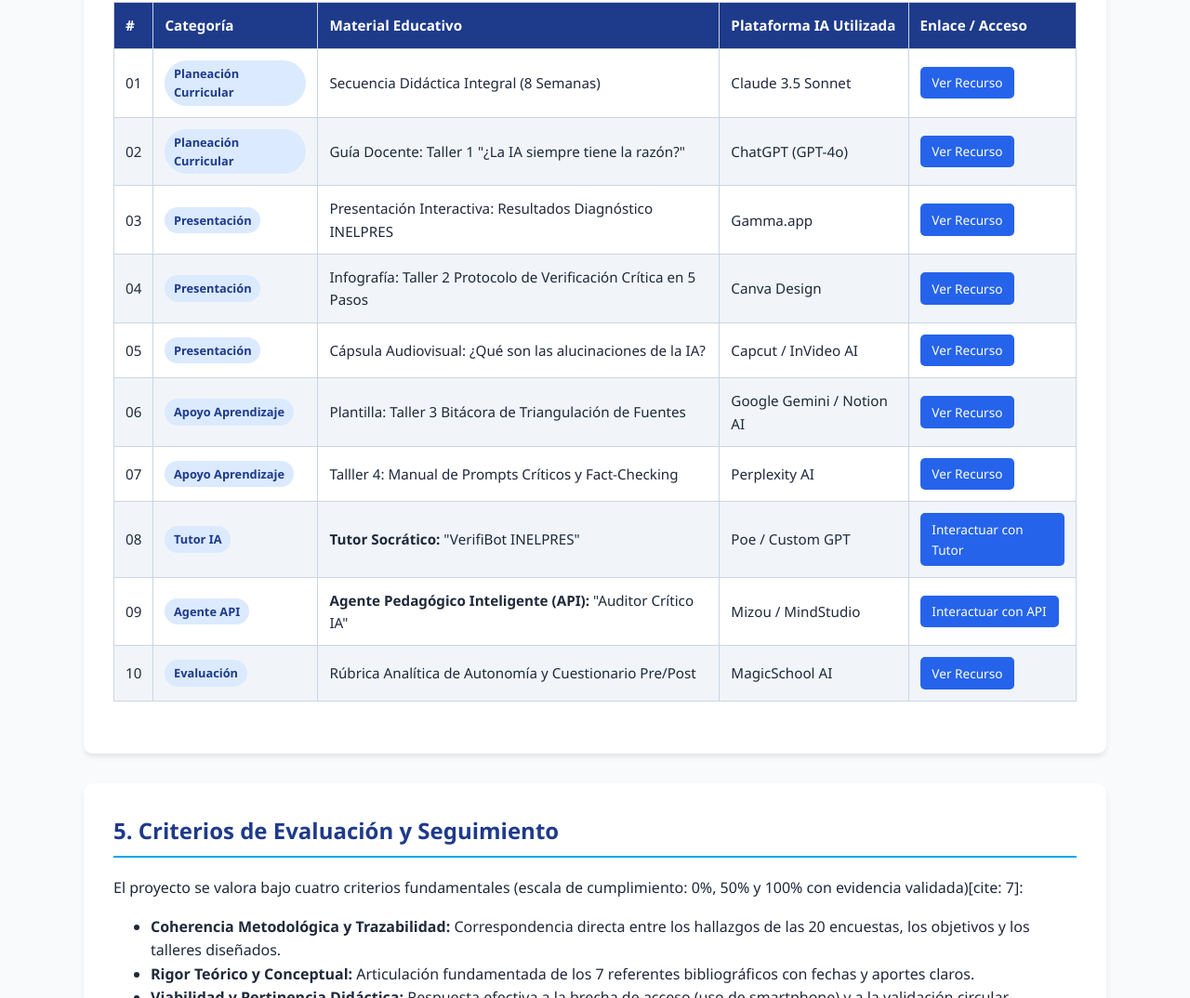
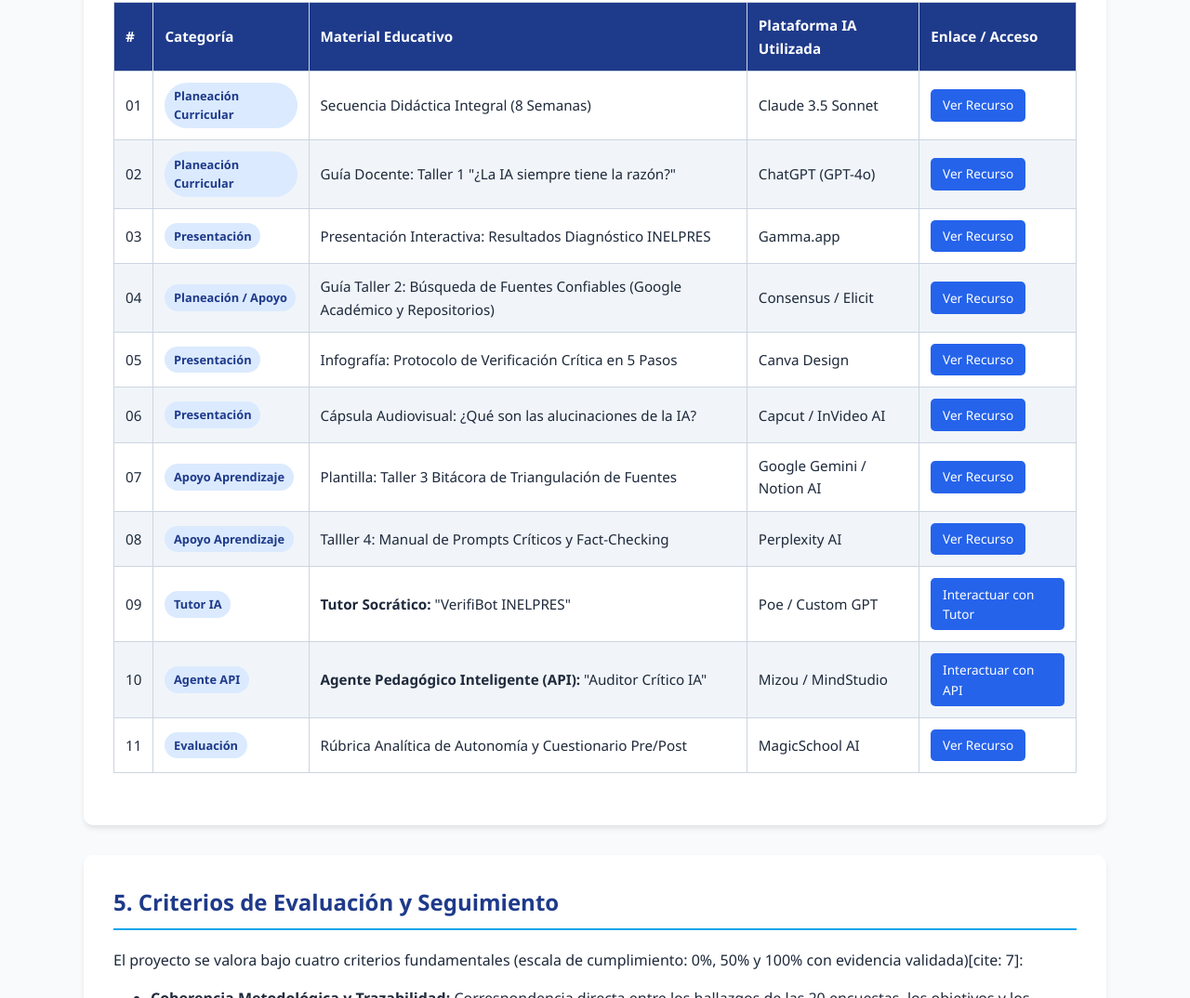
Before and after one commit to jacostamejia95-web/portafolio-ia-inelpres, a plain HTML site: page index.html in a window 1280 px wide. Shown: the part 2430-3504 px from the top of the page at 93% size. Drawn offline with Linux system fonts and the light colour scheme.

Commit message:
Update index.html

```diff
--- a/index.html
+++ b/index.html
@@ -224,48 +224,55 @@
                 </tr>
                 <tr>
                     <td>04</td>
+                    <td><span class="badge">Planeación / Apoyo</span></td>
+                    <td>Guía Taller 2: Búsqueda de Fuentes Confiables (Google Académico y Repositorios)</td>
+                    <td>Consensus / Elicit</td>
+                    <td><a href="recurso-11.html" class="btn" target="_blank">Ver Recurso</a></td>
+                </tr>
+                <tr>
+                    <td>05</td>
                     <td><span class="badge">Presentación</span></td>
-                    <td>Infografía: Taller 2 Protocolo de Verificación Crítica en 5 Pasos</td>
+                    <td>Infografía: Protocolo de Verificación Crítica en 5 Pasos</td>
                     <td>Canva Design</td>
                     <td><a href=https://canva.link/z8crkq1es3fbzc8 class="btn" target="_blank">Ver Recurso</a></td>
                 </tr>
                 <tr>
-                    <td>05</td>
+                    <td>06</td>
                     <td><span class="badge">Presentación</span></td>
                     <td>Cápsula Audiovisual: ¿Qué son las alucinaciones de la IA?</td>
                     <td>Capcut / InVideo AI</td>
                     <td><a href="https://drive.google.com/file/d/1zYOKHj0bm9Ax3pKuS8f-46ITaEhSLmna/view?usp=sharing" class="btn" target="_blank">Ver Recurso</a></td>
                 </tr>
                 <tr>
-                    <td>06</td>
+                    <td>07</td>
                     <td><span class="badge">Apoyo Aprendizaje</span></td>
                     <td>Plantilla: Taller 3 Bitácora de Triangulación de Fuentes</td>
                     <td>Google Gemini / Notion AI</td>
                     <td><a href="recurso-06.html" class="btn" target="_blank">Ver Recurso</a></td>
                 </tr>
                 <tr>
-                    <td>07</td>
+                    <td>08</td>
                     <td><span class="badge">Apoyo Aprendizaje</span></td>
                     <td>Talller 4: Manual de Prompts Críticos y Fact-Checking</td>
                     <td>Perplexity AI</td>
                     <td><a href=https://www.perplexity.ai/session/e3581ded-b522-45e4-97ca-4e7ec1e9e1a0 class="btn" target="_blank">Ver Recurso</a></td>
                 </tr>
                 <tr>
-                    <td>08</td>
+                    <td>09</td>
                     <td><span class="badge">Tutor IA</span></td>
                     <td><strong>Tutor Socrático:</strong> "VerifiBot INELPRES"</td>
                     <td>Poe / Custom GPT </td>
                     <td><a href= https://poe.com/Botinelpres class="btn" target="_blank">Interactuar con Tutor</a></td>
                 </tr>
                 <tr>
-                    <td>09</td>
+                    <td>10</td>
                     <td><span class="badge">Agente API</span></td>
                     <td><strong>Agente Pedagógico Inteligente (API):</strong> "Auditor Crítico IA"</td>
                     <td>Mizou / MindStudio</td>
                     <td><a href= https://mizou.com/login-thread?ID=TQ0I56SF00DNiwhzRxNVtBb45Ceyi6sZIn--Fd_N32M-156842  class="btn" target="_blank">Interactuar con API</a></td>
                 </tr>
                 <tr>
-                    <td>10</td>
+                    <td>11</td>
                     <td><span class="badge">Evaluación</span></td>
                     <td>Rúbrica Analítica de Autonomía y Cuestionario Pre/Post</td>
                     <td>MagicSchool AI</td>
```
